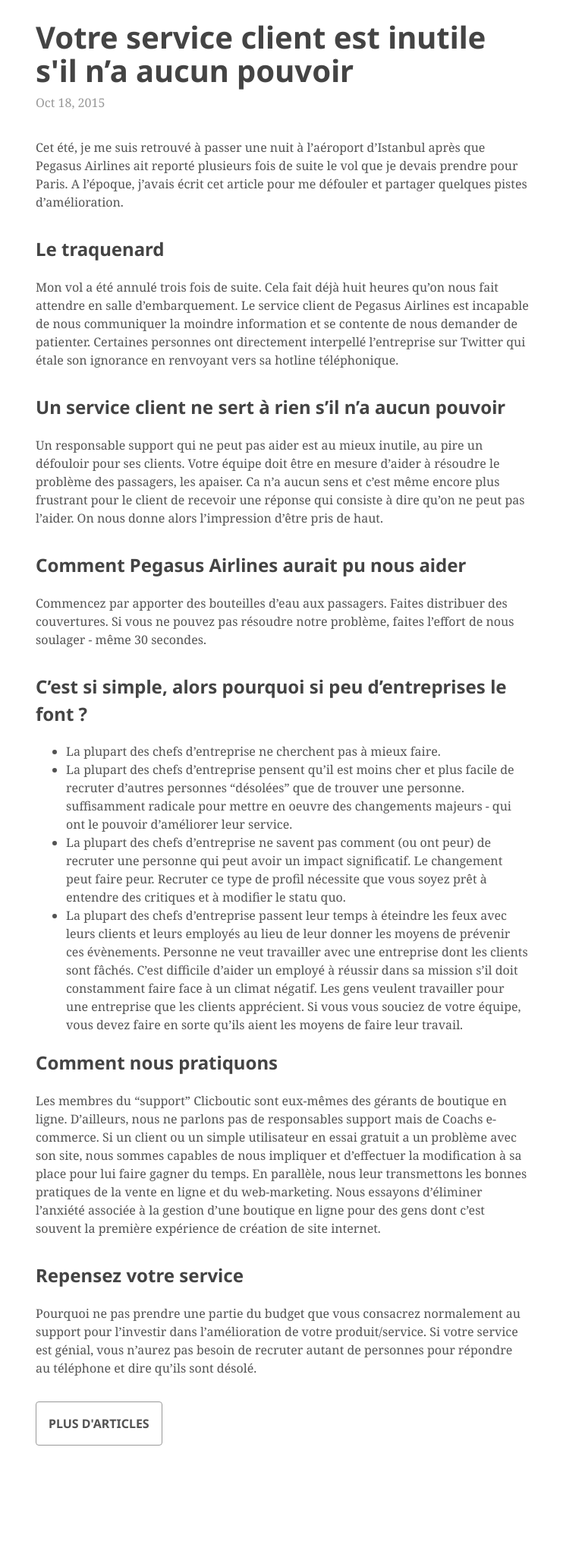
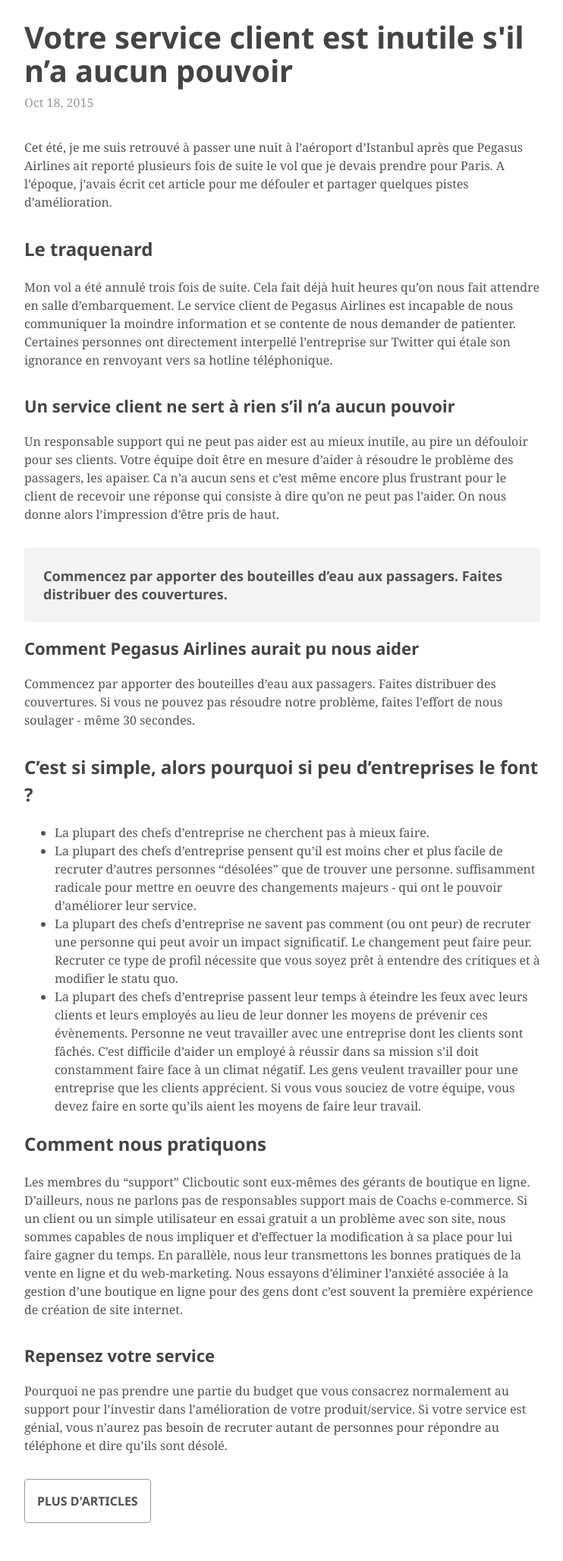
Before and after one commit to tarikpeudon/tarikpeudon.github.io, a Jekyll site: the page built from _posts/2015-10-18-votre-service-client-est-inutile-s-il-n-a-aucun-pouvoir.markdown, in a window 1280 px wide. Shown: the whole page at 76% size, without its empty margins (268-1010 px from the left). Built offline with Jekyll 4.4.1, drawn with Linux system fonts in a browser that asks for light colours; some web fonts are replaced; before the commit the page ends 1953 px from its top, so only the background shows below that.

Commit message:
Fix typos, add blockquote support

```diff
--- a/_posts/2015-10-18-votre-service-client-est-inutile-s-il-n-a-aucun-pouvoir.markdown
+++ b/_posts/2015-10-18-votre-service-client-est-inutile-s-il-n-a-aucun-pouvoir.markdown
@@ -13,6 +13,8 @@
 
 ## Un service client ne sert à rien s’il n’a aucun pouvoir
 Un responsable support qui ne peut pas aider est au mieux inutile, au pire un défouloir pour ses clients. Votre équipe doit être en mesure d’aider à résoudre le problème des passagers, les apaiser. Ca n’a aucun sens et c’est même encore plus frustrant pour le client de recevoir une réponse qui consiste à dire qu’on ne peut pas l’aider. On nous donne alors l’impression d’être pris de haut.
+
+> **Commencez par apporter des bouteilles d’eau aux passagers. Faites distribuer des couvertures.**
 
 ## Comment Pegasus Airlines aurait pu nous aider
 Commencez par apporter des bouteilles d’eau aux passagers. Faites distribuer des couvertures. Si vous ne pouvez pas résoudre notre problème, faites l’effort de nous soulager - même 30 secondes.
--- a/_sass/_base.sass
+++ b/_sass/_base.sass
@@ -1,15 +1,32 @@
+*
+  box-sizing: border-box
+  -webkit-font-smothing: antialiased
+  -moz-osx-font-smoothing: grayscale
+
+\:root
+  font-size: 16px
+  line-height: 1.5em
+
 body
-  width: 650px
+  max-width: 720px
+  padding: 0 20px
   margin: auto
   color: #535353
-  font-size: 16px
-  line-height: 1.5em
   font-family: 'Droid Serif', 'Georgia', serif
 
 h1, h2, h3, h4, h5, h6
   font-family: 'Noto Sans', 'Helvetica', Arial, sans-serif
   line-height: 1.5em
   color: #444
+
+h1
+  font-size: 24px
+h2
+  font-size: 22px
+h3
+  font-size: 20px
+h4
+  font-size: 18px
 
 abbr[title]
   border-bottom: 1px dotted
@@ -32,6 +49,11 @@
       &.current
         cursor: default
         text-decoration: underline
+    &--infos
+      font-size: 18px
+      line-height: 1.5em
+      h4
+        font-size: 22px
     &--posts
       .post-list
         list-style: none
@@ -77,6 +99,17 @@
     p
       margin-bottom: 2em
 
+    blockquote
+      font-family: 'Noto Sans', 'Helvetica', Arial, sans-serif
+      font-size: 18px
+      padding: 25px
+      margin: 0
+      background-color: #F3F3F3
+      > *:first-child
+        margin-top: 0
+      > *:last-child
+        margin-bottom: 0
+
   &-more
     border: 1px solid #999
     border-radius: 4px
```
